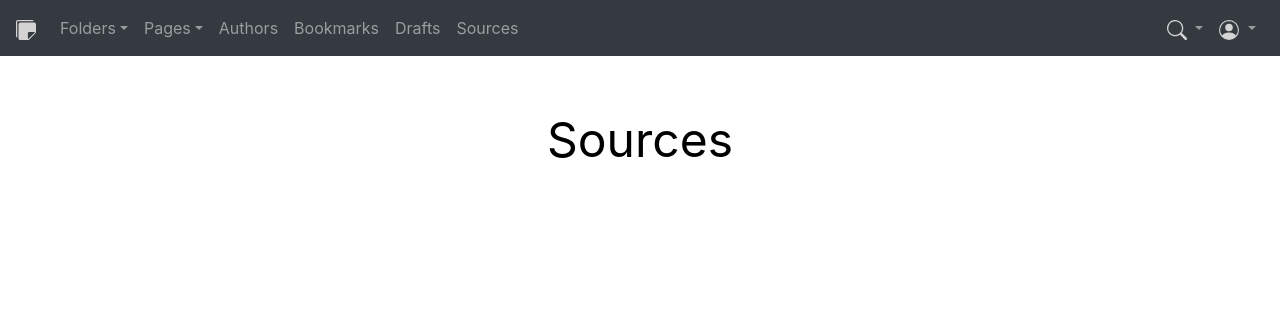
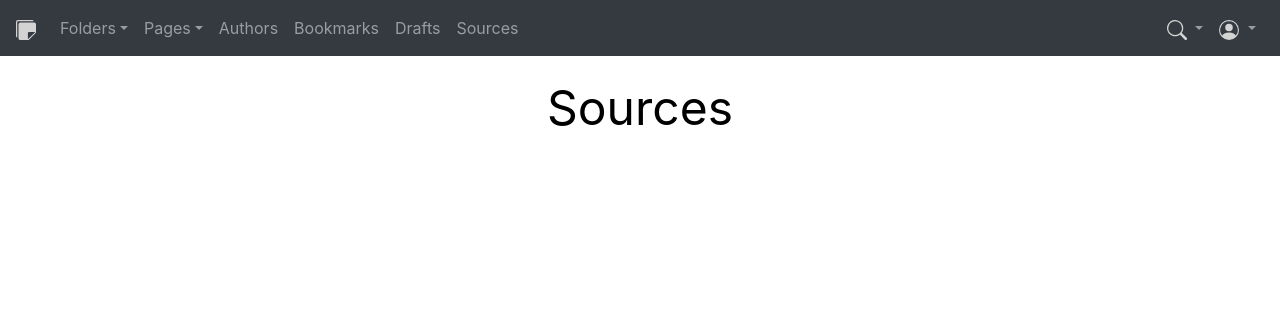
Before and after one commit to misterrager8/Notes-Repo, a Flask app: page /sources in a window 1280 px wide. Shown: the top 316 px of the page. Run offline with Flask 2, Linux system fonts and the light colour scheme; the visitor is signed in with stand-in values (Sample User, id 1); data that the repository does not hold is empty; some libraries are stand-ins or nearby versions.

Commit message:
Tweak: heading styling in sources.html

```diff
--- a/modules/templates/pages/sources.html
+++ b/modules/templates/pages/sources.html
@@ -4,7 +4,7 @@
 {% block body %}
 <title>Sources</title>
 <div class="container">
-  {{ macros.paragraph('Sources', class='text-center my-5') }}
+  {{ macros.paragraph('Sources', class='text-center my-3') }}
   {% for i in sources_ %}
   {{ macros.source_list_item(i) }}
   {% endfor %}
```
